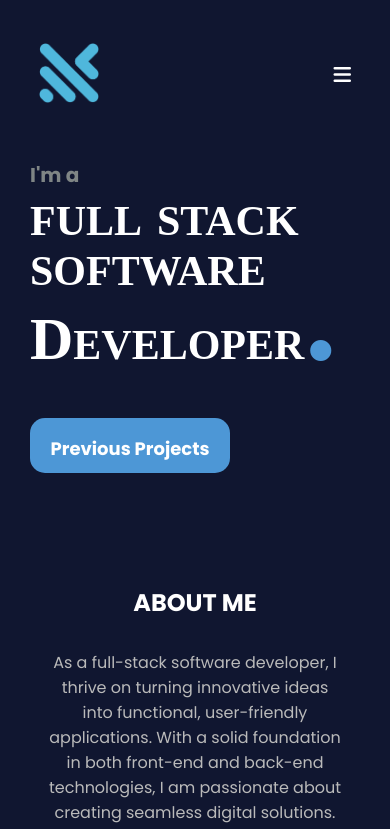
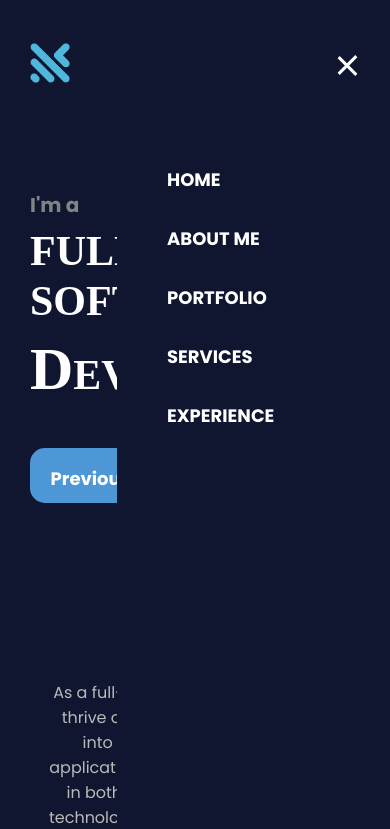
Before and after one commit to MLO-OLAGUNJU/portfolio-website, a plain HTML site: page index.html in a window 390 px wide. Both pictures are taken after a click on the element 342 px from the left and 75 px from the top of the page. Shown: the top 829 px of the page. Drawn offline with Linux system fonts and the light colour scheme; a web font is replaced by a local one.

Commit message:
added a toggle hamburger responsive and fully functional nav bar  using javascript

```diff
--- a/index.html
+++ b/index.html
@@ -18,40 +18,42 @@
 
       <div>
         <ul class="nav-aside">
-          <li>
-            <a href="./index.html">HOME</a>
+          <li class="nav-item">
+            <a class="nav-link" href="./index.html">HOME</a>
           </li>
 
-          <li>
-            <a href="#about">ABOUT ME</a>
+          <li class="nav-item">
+            <a class="nav-link" href="#about">ABOUT ME</a>
           </li>
 
-          <li>
-            <a href="#portfolio">PORTFOLIO</a>
+          <li class="nav-item">
+            <a class="nav-link" href="#portfolio">PORTFOLIO</a>
           </li>
 
-          <li>
-            <a href="#services">SERVICES</a>
+          <li class="nav-item">
+            <a class="nav-link" href="#services">SERVICES</a>
           </li>
-          <li>
-            <a href="#experience">EXPERIENCE</a>
+          <li class="nav-item">
+            <a class="nav-link" href="#experience">EXPERIENCE</a>
           </li>
         </ul>
       </div>
 
       <div>
-        <button class="contact">
-          <a href="https://www.linkedin.com/in/mlo-olagunju/">CONTACT</a>
+        <button class="contact nav-item">
+          <a href="#contact">CONTACT</a>
         </button>
       </div>
 
-      <div onclick="showNav()" class="menu1">
-        <i class="fa-solid fa-bars"></i>
+      <div class="hamburger">
+        <span class="bar"></span>
+        <span class="bar"></span>
+        <span class="bar"></span>
       </div>
     </nav>
 
     <!-- MOBILE NAVIGATION BAR DESIGN MOBILE NAV BAR DESIGN MOBILE NAV BAR DESIGN MOBILE NAV BAR DESIGN -->
-    <nav class="nav-aside-mobile" id="showNavItem">
+    <!-- <nav class="nav-aside-mobile" id="showNavItem">
       <ul>
         <li>
           <a href="./index.html">HOME</a>
@@ -73,9 +75,9 @@
         </li>
       </ul>
       <button class="contact-mobile">
-        <a href="https://www.linkedin.com/in/mlo-olagunju/">CONTACT</a>
+        <a href="#contact">CONTACT</a>
       </button>
-    </nav>
+    </nav> -->
     <!-- MOBILE NAVIGATION BAR DESIGN MOBILE NAV BAR DESIGN MOBILE NAV BAR DESIGN MOBILE NAV BAR DESIGN MOBILE NAV BAR DESIGN  -->
 
 
@@ -315,7 +317,7 @@
 
     </section>
 
-    <footer class="footer">
+    <footer id="contact" class="footer">
       <h1>CONTACT</h1>
       <div class="foot">
         <div class="Message">
--- a/main.js
+++ b/main.js
@@ -1,13 +1,48 @@
-const showNavItem = document.getElementById('showNavItem')
+const hamburbuger = document.querySelector('.hamburger');
+const NavAside = document.querySelector('.nav-aside');
 
-function showNav (){
-    if (showNavItem.style.display === 'none'){
-        showNavItem.style.display = 'block'
-        // themenu.style.display = 'none'
-    }
-    else {
-        showNavItem.style.display = 'none'
-        // theX.style.display =
-    }
+hamburbuger.addEventListener('click', () => {
+    hamburbuger.classList.toggle('active');
+    NavAside.classList.toggle('active');
+})
 
-}
+document.querySelectorAll("nav-link").forEach(n => n.addEventListener("click", () => {
+    hamburbuger.classList.remove("active");
+    NavAside.classList.remove("active");
+}))
+
+
+
+
+
+
+
+
+
+
+
+
+
+
+
+
+
+
+
+
+
+
+
+// const showNavItem = document.getElementById('showNavItem')
+
+// function showNav (){
+//     if (showNavItem.style.display === 'none'){
+//         showNavItem.style.display = 'block'
+//         // themenu.style.display = 'none'
+//     }
+//     else {
+//         showNavItem.style.display = 'none'
+//         // theX.style.display =
+//     }
+
+// }
--- a/styles.css
+++ b/styles.css
@@ -13,7 +13,7 @@
   box-sizing: border-box;
 }
 /* MOBILE NAV BAR DESIGN MOBILE NAV BAR DESIGN MOBILE NAV BAR DESIGN MOBILE NAV BAR DESIGN MOBILE NAV BAR DESIGN  */
-.menu1 {
+/* .menu1 {
   display: none;
 }
 
@@ -72,7 +72,7 @@
   cursor: pointer;
   transform: scale(1.1);
   font-weight: 600;
-}
+} */
 /* MOBILE NAV BAR DESIGN MOBILE NAV BAR DESIGN MOBILE NAV BAR DESIGN MOBILE NAV BAR DESIGN MOBILE NAV BAR DESIGN */
 
 body {
@@ -608,26 +608,80 @@ a {
   color: rgb(16, 22, 48);
 }
 
+.hamburger{
+  display: none;
+}
+.bar{
+  display: block;
+  width: 25px;
+  height: 3px;
+  margin: 3px auto;
+  -webkit-transform: all 0.3s ease-in-out;
+  transform: all 0.3s ease-in-out;
+  background-color: #fff;
+}
+
 
 
 @media (max-width: 480px) {
-  .body {
-    /* padding: 70px 30px; */
+
+  .mlo-logo {
+    height: 40px;
+    width: 40px;
+    background: none;
   }
 
   .navigation-bar{
+    min-height: 70px;
+    width: 100%;
+    margin-left: 0;
+    padding: 0 30px;
+    padding-top: 70px;
+    padding-bottom: 50px;
+    position: fixed;
+    top: 20px;
     margin-left: auto;
     margin-right: auto;
   }
-  .nav-aside,
-  .contact {
+
+  .hamburger{
+    display: block;
+  }
+  .hamburger.active .bar:nth-child(2){
+    opacity: 0;
+  }
+  .hamburger.active .bar:nth-child(1){
+    transform: translateY(6.5px) rotate(45deg);
+  }
+  .hamburger.active .bar:nth-child(3){
+    transform: translateY(-6.5px) rotate(-45deg);
+  }
+
+  .nav-aside {
+    position: fixed;
+    right: -100%;
+    top: 150px;
+    gap: 0;
+    flex-direction: column;
+    background-color: rgb(16, 22, 48);
+    width: 70%;
+    text-align: start;
+    padding-left: 50px;
+    height: 100%;
+  }
+
+  .contact{
     display: none;
   }
 
-  .menu1 {
-    display: flex;
-    font-size: 20px;
+  .nav-item {
+    margin: 16px 0;
   }
+
+  .nav-aside.active{
+    right: 0;
+  }
+
 
   .word {
     margin-left: 30px;
```
